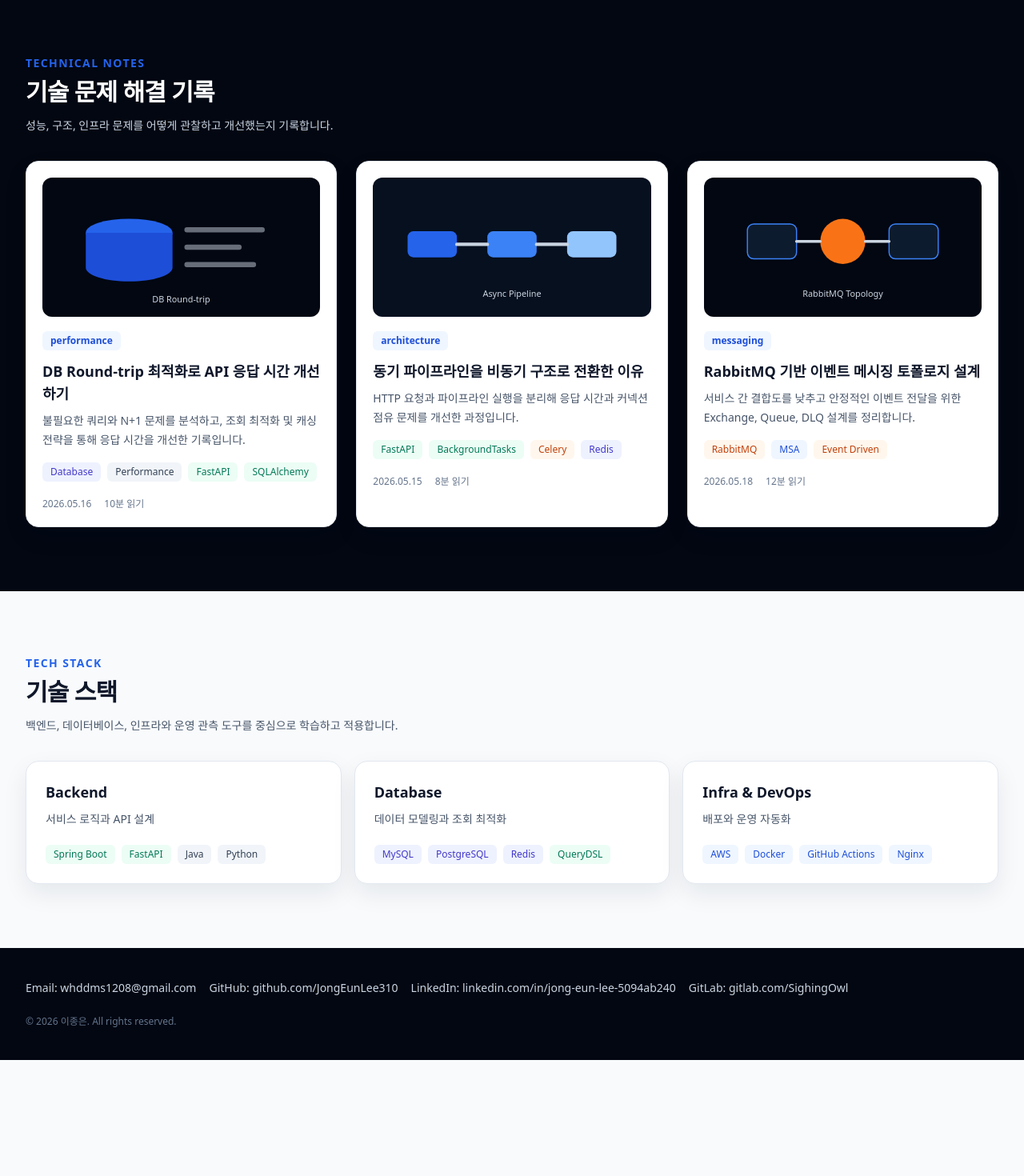
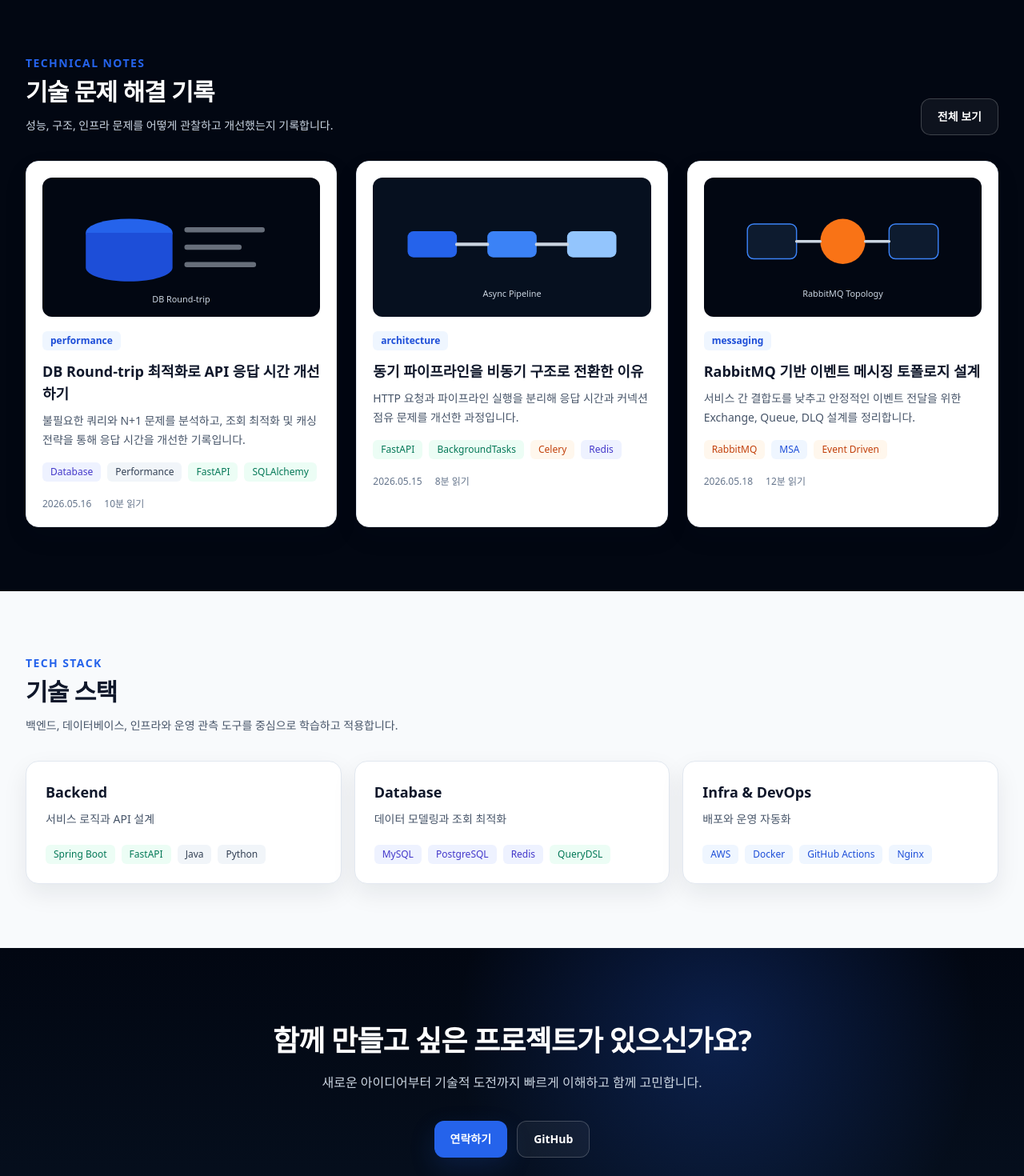
Before and after one commit to JongEunLee310/portfolio, a React (Vite) app: page / in a window 1280 px wide. Shown: the part 2120-3590 px from the top of the page at 80% size. Before the commit the page ends 3445 px from the top, so only its background shows below. Built offline with nearby package versions, Linux system fonts and the light colour scheme; a web font is replaced by a local one.

Commit message:
feat: HomePage Notes 전체 보기 버튼 및 Contact CTA 섹션 추가

```diff
--- a/src/pages/HomePage.tsx
+++ b/src/pages/HomePage.tsx
@@ -12,6 +12,7 @@ import { projects } from "@/data/projects";
 import { technicalNotes } from "@/data/technicalNotes";
 import { techStackGroups } from "@/data/techStack";
 import { PATHS } from "@/constants/paths";
+import { externalLinks } from "@/constants/externalLinks";
 import { pageChrome } from "@/utils/pageChrome";
 
 const highlightIcons: Record<string, LucideIcon> = {
@@ -74,6 +75,11 @@ export function HomePage() {
             title="기술 문제 해결 기록"
             description="성능, 구조, 인프라 문제를 어떻게 관찰하고 개선했는지 기록합니다."
             dark
+            action={
+              <ButtonLink href={PATHS.technicalNotes} variant="darkOutline">
+                전체 보기
+              </ButtonLink>
+            }
           />
           <NoteGrid notes={featuredNotes} />
         </div>
@@ -105,6 +111,27 @@ export function HomePage() {
           </div>
         </div>
       </section>
+      <section className="bg-hero-radial py-20 text-white lg:py-24">
+        <div className="mx-auto max-w-7xl px-6 lg:px-8 text-center">
+          <h2 className="text-3xl font-bold tracking-tight md:text-4xl">
+            함께 만들고 싶은 프로젝트가 있으신가요?
+          </h2>
+          <p className="mx-auto mt-4 max-w-xl text-base leading-8 text-slate-300">
+            새로운 아이디어부터 기술적 도전까지 빠르게 이해하고 함께 고민합니다.
+          </p>
+          <div className="mt-8 flex flex-wrap justify-center gap-3">
+            <ButtonLink href={PATHS.contact}>연락하기</ButtonLink>
+            <a
+              href={externalLinks.github}
+              target="_blank"
+              rel="noreferrer"
+              className="inline-flex items-center justify-center rounded-xl border border-white/20 bg-white/5 px-5 py-3 text-sm font-semibold text-white transition hover:border-blue-400 hover:bg-blue-500/10"
+            >
+              GitHub
+            </a>
+          </div>
+        </div>
+      </section>
     </PageLayout>
   );
 }
```
